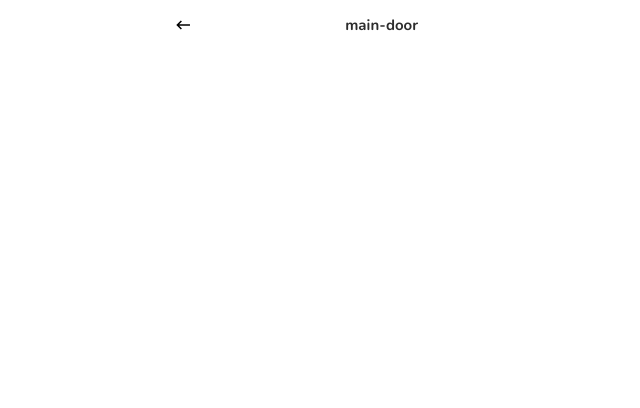
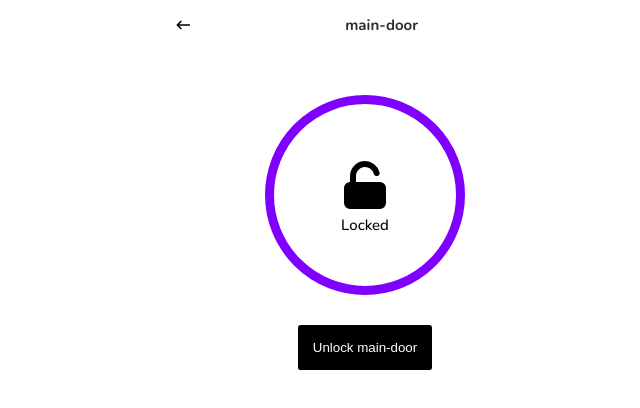
Before and after one commit to Theo-flux/iLock, a React (Vite) app: page /door/main-door in a window 1280 px wide. Shown: the top 408 px of the page, without its empty margins (275-915 px from the left). Built offline with nearby package versions, Linux system fonts and the light colour scheme.

Commit message:
[feat]: Door lock and unlock ui

```diff
--- a/src/components/door/Door.tsx
+++ b/src/components/door/Door.tsx
@@ -1,15 +1,23 @@
 import { useParams } from "react-router-dom"
-import { Wrapper } from "../../shared"
+import { Button, StyledText, Wrapper } from "../../shared"
 import NavCommon from "../common/NavCommon"
+import { DoorContainer, Circle, StyledLockClose, StyledLockOpen } from "./door.css";
 
 function Door() {
   const params = useParams();
 
-  console.log(params)
-
   return (
     <Wrapper>
         <NavCommon text={`${params?.door}`}/>
+
+        <DoorContainer>
+          <Circle>
+            <StyledLockOpen/>
+            <StyledText>Locked</StyledText>
+          </Circle>
+
+          <Button width="fit-content">Unlock {params?.door}</Button>
+        </DoorContainer>
     </Wrapper>
   )
 }
--- a/src/components/door/door.css.ts
+++ b/src/components/door/door.css.ts
@@ -1 +1,33 @@
 import styled from "styled-components";
+import {HiLockClosed, HiLockOpen} from 'react-icons/hi'
+
+
+export const DoorContainer = styled.div`
+    display: flex;
+    flex-direction: column;
+    justify-content: center;
+    align-items: center;
+    margin-top: 3rem;
+`
+
+export const Circle = styled.div`
+    width: 200px;
+    height: 200px;
+    border: 9px solid var(--active);
+    border-radius: 100px;
+    display: flex;
+    flex-direction: column;
+    justify-content: center;
+    align-items: center;
+    margin-bottom: 2rem;
+`
+
+export const StyledLockClose = styled(HiLockClosed)`
+    width: 60px;
+    height: 60px;
+`
+
+export const StyledLockOpen = styled(HiLockOpen)`
+    width: 60px;
+    height: 60px;
+`
--- a/src/shared/form/index.ts
+++ b/src/shared/form/index.ts
@@ -2,13 +2,14 @@ import styled from 'styled-components'
 import { radius, transition } from '../../utils';
 
 type ButtonProps = {
-  disabled?: boolean
+  disabled?: boolean,
+  width?: string
 }
 
 // Button styling
 export const Button = styled.button<ButtonProps>`
   cursor: pointer;
-  width: 100%;
+  width: ${props => props.width ? `${props.width}`: '100%'};
   font-weight: 500;
   border-radius: ${radius.sm};
   background-color: var(--primary);
```
